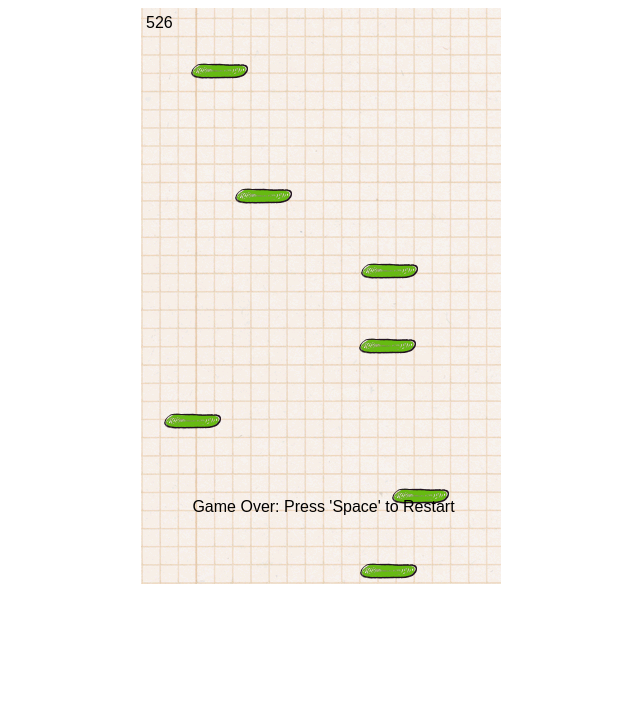
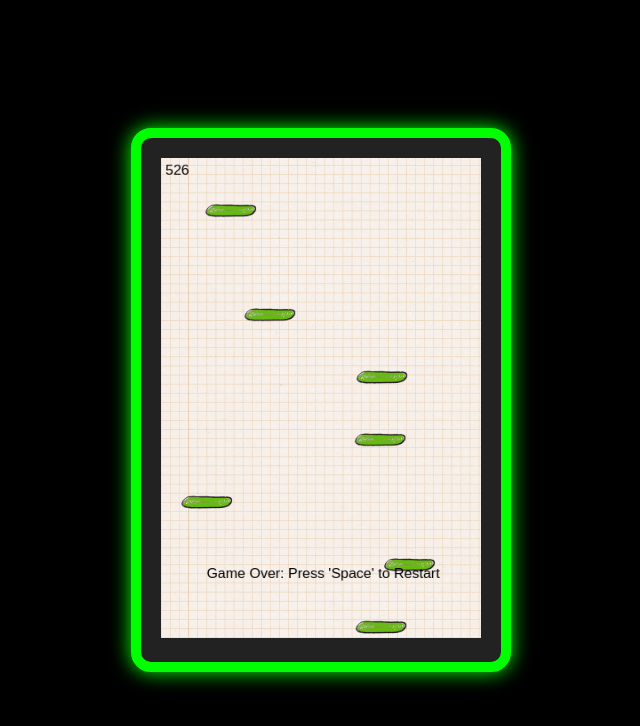
Before and after one commit to 0xR3TRO/Jump-Game, a plain HTML site: page Doodle-Jump/index.html in a window 1280 px wide. Shown: the whole page, without its empty margins (319-959 px from the left). Drawn offline with Linux system fonts and the light colour scheme.

Commit message:
2.4.3.1
Doodle update

```diff
--- a/Doodle-Jump/Directories/style.css
+++ b/Doodle-Jump/Directories/style.css
@@ -1,8 +1,40 @@
 body {
-	text-align: center;
+	background-color: #000;
+	color: #fff;
+	font-family: "Press Start 2P", cursive; /* Font w stylu retro */
+	display: flex;
+	justify-content: center;
+	align-items: center;
+	height: 100vh;
+	margin: 0;
+	overflow: hidden;
+}
+
+#gameContainer {
+	border: 10px solid #00ff00; /* Zielone obramowanie w stylu retro */
+	padding: 20px;
+	background-color: #222;
+	box-shadow: 0px 0px 20px #00ff00; /* Neonowy efekt */
+	border-radius: 20px;
 }
 
 #board {
-	/* background-color: green; */
-	background-image: url("/Doodle-Jump/Media\ &\ Images/doodlejumpbg.png");
+	background-image: url("/Doodle-Jump/Media & Images/doodlejumpbg.png");
+	background-size: cover;
+	width: 320px; /* Typowe wymiary gry w stylu retro */
+	height: 480px;
 }
+
+/* Animacja do tła */
+@keyframes backgroundScroll {
+	from {
+		background-position: 0 0;
+	}
+	to {
+		background-position: 0 100%;
+	}
+}
+
+#board {
+	animation: backgroundScroll 10s linear infinite;
+}
--- a/Doodle-Jump/index.html
+++ b/Doodle-Jump/index.html
@@ -1,13 +1,15 @@
 <!DOCTYPE html>
-<html>
+<html lang="pl">
 	<head>
 		<meta charset="UTF-8" />
-		<meta name="viewport" , content="width=device-width, initial-scale=1.0" />
+		<meta name="viewport" content="width=device-width, initial-scale=1.0" />
 		<title>Doodle Jump Game</title>
 		<link rel="stylesheet" href="Directories/style.css" />
 		<script src="Directories/script.js"></script>
 	</head>
 	<body>
-		<canvas id="board"></canvas>
+		<div id="gameContainer">
+			<canvas id="board"></canvas>
+		</div>
 	</body>
 </html>
```
